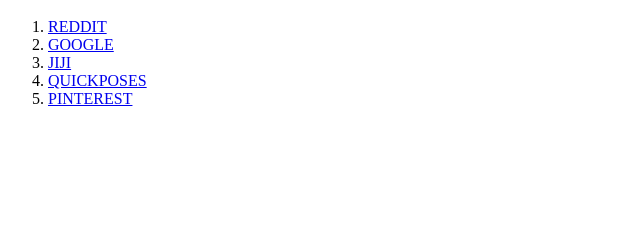
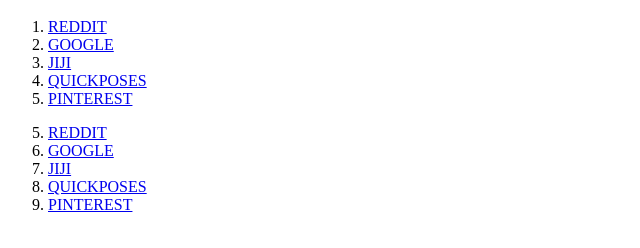
Before and after one commit to lolesterrr/FULLSTACK-COURSE, a plain HTML site: page section 3/3.2 Anchor Elements/index.html in a window 1280 px wide. Shown: the part 48-296 px from the top of the page, without its empty margins (0-640 px from the left). Drawn offline with Linux system fonts and the light colour scheme.

```diff
--- a/section 3/3.2 Anchor Elements/index.html
+++ b/section 3/3.2 Anchor Elements/index.html
@@ -7,3 +7,10 @@
     <li><a href="https://quickposes.com/en">QUICKPOSES</a></li>
     <li><a href="https://pinterest.com">PINTEREST</a></li>
  </ol>
+ <ol start = "5">
+    <li><a href="https://reddit.com">REDDIT</a></li>
+    <li><a href="https://google.com">GOOGLE</a></li>
+    <li><a href="https://jiji.com">JIJI</a></li>
+    <li><a href="https://quickposes.com/en">QUICKPOSES</a></li>
+    <li><a href="https://pinterest.com">PINTEREST</a></li>
+ </ol>
```
Also changed, not shown: section 3/3.3 Image Elements/index.html (+2 -1 lines).
